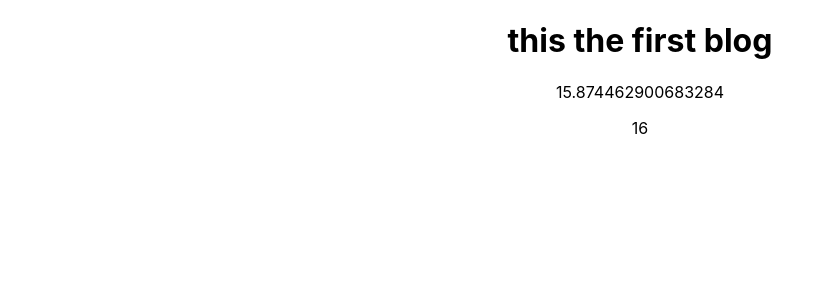
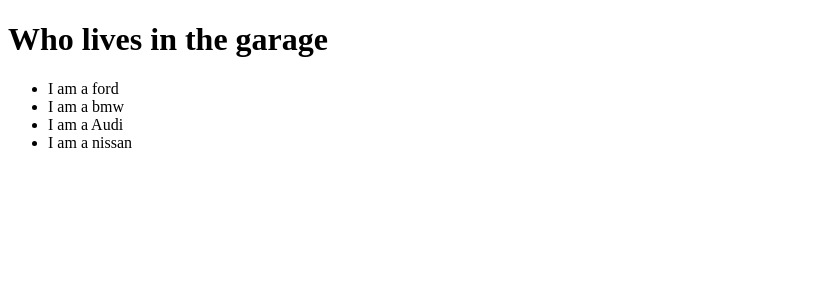
Before and after one commit to AaronSala/starter, a React (Create React App) app: page / in a window 1280 px wide. Shown: the top 300 px of the page, without its empty margins (0-826 px from the left). Built offline with nearby package versions, Linux system fonts and the light colour scheme.

Commit message:
more of react list

```diff
--- a/src/App.css
+++ /dev/null
@@ -1,38 +0,0 @@
-.App {
-  text-align: center;
-}
-
-.App-logo {
-  height: 40vmin;
-  pointer-events: none;
-}
-
-@media (prefers-reduced-motion: no-preference) {
-  .App-logo {
-    animation: App-logo-spin infinite 20s linear;
-  }
-}
-
-.App-header {
-  background-color: #282c34;
-  min-height: 100vh;
-  display: flex;
-  flex-direction: column;
-  align-items: center;
-  justify-content: center;
-  font-size: calc(10px + 2vmin);
-  color: white;
-}
-
-.App-link {
-  color: #61dafb;
-}
-
-@keyframes App-logo-spin {
-  from {
-    transform: rotate(0deg);
-  }
-  to {
-    transform: rotate(360deg);
-  }
-}
--- a/src/App.js
+++ b/src/App.js
@@ -1,22 +1,14 @@
 
-import './App.css';
-
-
+import Garage from './inames.jsx'
 
 
 function App() {
-  const title = "this the first blog"
-
-     const math = Math.random() * 20;
 
   return (
-    <div className="App">
-      <div className="content">
-        <h1>{title}</h1>
-           {math}
-        <p>{Math.ceil(math)}</p>
-      </div>
-    </div>
+    <>
+
+      <Garage  />
+    </>
   );
 }
 
--- /dev/null
+++ b/src/inames.jsx
@@ -0,0 +1,26 @@
+function Car(props) {
+  return <li>I am a {props.name}</li>;
+}
+
+function Garage() {
+  const cars = [
+    { id: 1, name: "ford" },
+    { id: 2, name: "bmw" },
+    { id: 3, name: "Audi" },
+    { id: 4, name: "nissan" },
+  ];
+
+  //const sortedCars = cars.sort((a, b) => a.localeCompare(b));
+  return (
+    <>
+      <h1>Who lives in the garage</h1>
+      <ul>
+        {cars.map((car) => (
+          <Car key={car.id} name={car.name} />
+        ))}
+      </ul>
+    </>
+  );
+}
+
+export default Garage;
--- a/src/index.css
+++ /dev/null
@@ -1,13 +0,0 @@
-body {
-  margin: 0;
-  font-family: -apple-system, BlinkMacSystemFont, 'Segoe UI', 'Roboto', 'Oxygen',
-    'Ubuntu', 'Cantarell', 'Fira Sans', 'Droid Sans', 'Helvetica Neue',
-    sans-serif;
-  -webkit-font-smoothing: antialiased;
-  -moz-osx-font-smoothing: grayscale;
-}
-
-code {
-  font-family: source-code-pro, Menlo, Monaco, Consolas, 'Courier New',
-    monospace;
-}
--- a/src/index.js
+++ b/src/index.js
@@ -1,14 +1,14 @@
 import React from 'react';
 import ReactDOM from 'react-dom/client';
-import './index.css';
+
 import App from './App';
+import Greeting from './inames';
 
 
 const root = ReactDOM.createRoot(document.getElementById('root'));
 root.render(
   <React.StrictMode>
-    <App
+    <App />
 
-    />
   </React.StrictMode>
 );
```
